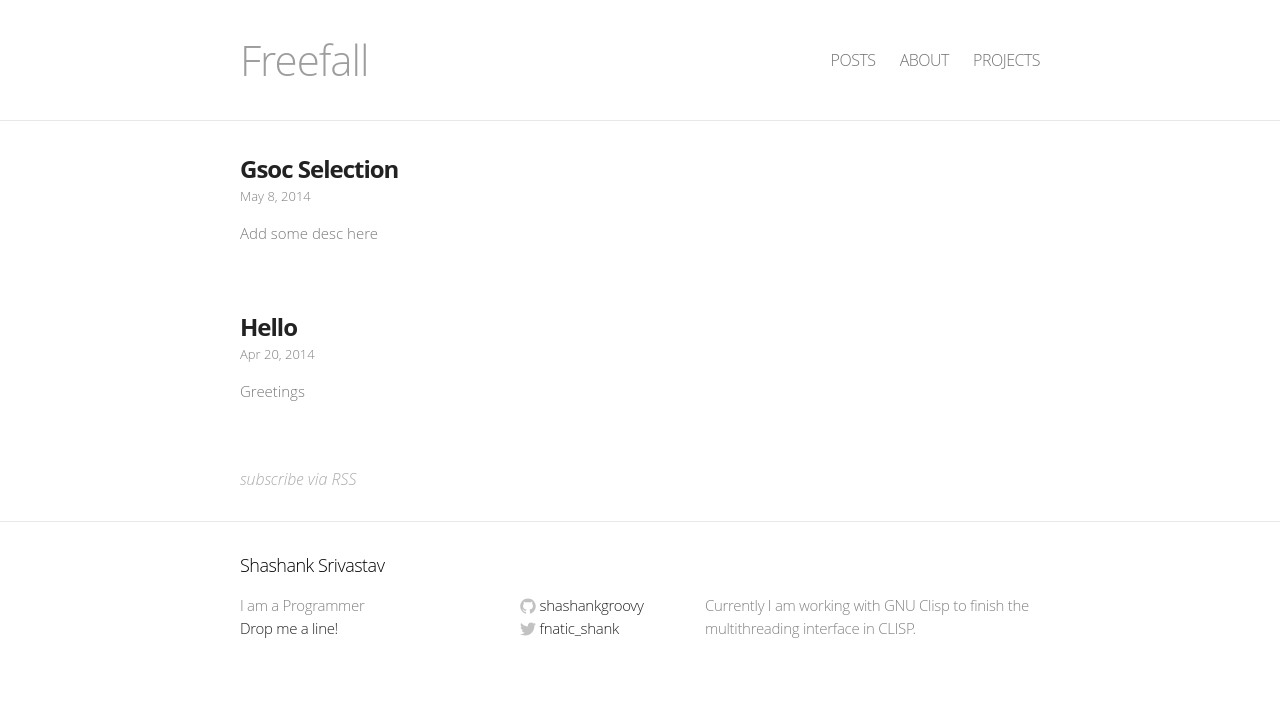
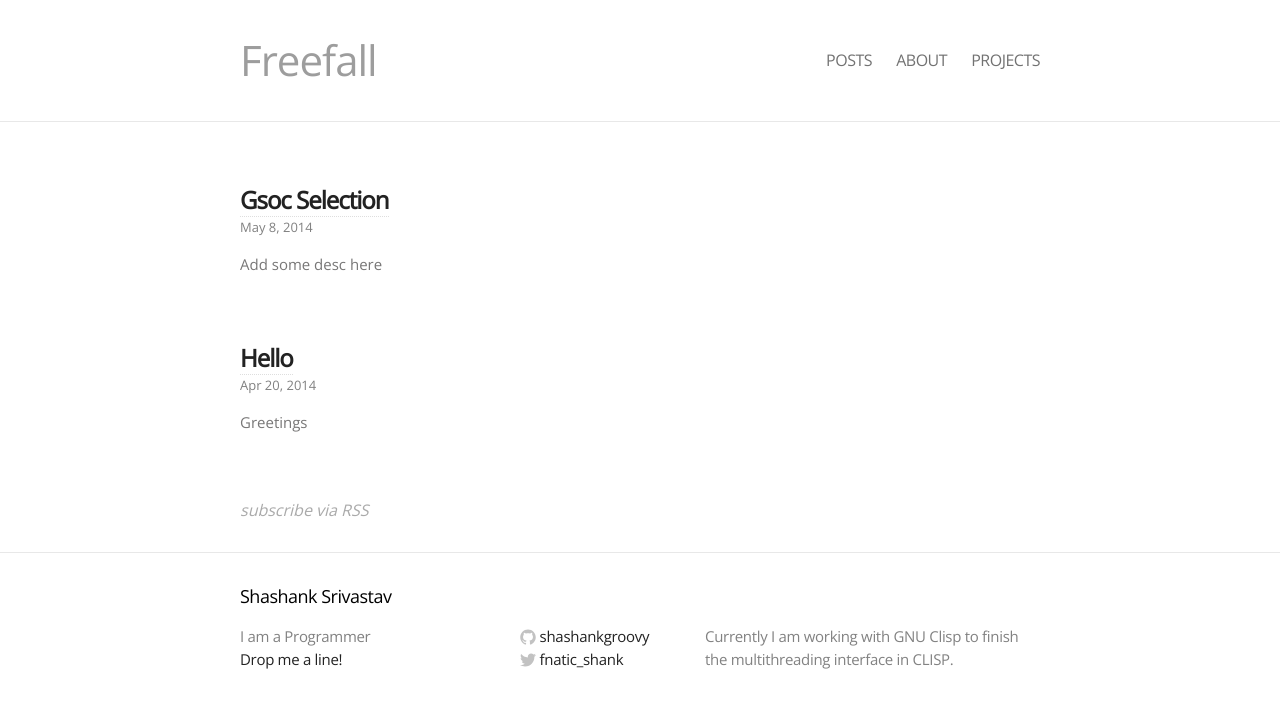
Before and after one commit to shashankgroovy/shashankgroovy.github.io, a Jekyll site: the page built from index.html, in a window 1280 px wide. Shown: the top 708 px of the page. Built offline with Jekyll 4.4.1, drawn with Linux system fonts in a browser that asks for light colours; Markdown is read by kramdown in place of the engine named in the settings.

Commit message:
Add style for links

```diff
--- a/_includes/head.html
+++ b/_includes/head.html
@@ -9,4 +9,7 @@
         <!-- Custom CSS -->
         <link rel="stylesheet" href="/css/main.css">
 
+        <!-- Get the Google font : Open Sans -->
+        <link href='http://fonts.googleapis.com/css?family=Open+Sans:300' rel='stylesheet' type='text/css'>
+
     </head>
--- a/css/main.css
+++ b/css/main.css
@@ -18,8 +18,8 @@
 
 h1, h2, h3, h4, h5, h6 { font-size: 100%; font-weight: 400; }
 
-a         { color: #222222; text-decoration: none; }
-a:hover   { color: #000; text-decoration: underline; }
+a         { color: #222222; text-decoration: none; border-bottom: 1px solid #FFFFFF; }
+a:hover   { color: #000; border-bottom: 1px solid #7d7d7d; }
 a:visited { color: #434343; }
 
 /* Utility */
@@ -82,10 +82,11 @@
 
 .footer-heading {
   font-size: 18px;
-  font-weight: 300;
+  font-weight: 500;
   letter-spacing: -.5px;
   margin-bottom: 15px;
 }
+.footer a { border-bottom: 1px #DEDEDE dotted; }
 
 .site-footer .column { float: left; margin-bottom: 15px; }
 
@@ -152,7 +153,8 @@
 
 .home h1 { margin-bottom: 25px; }
 
-.posts { list-style-type: none; }
+.posts { list-style-type: none; margin-top: 30px;}
+.posts a { border-bottom: 1px #DEDEDE dotted; }
 
 .posts li { margin-bottom: 50px; }
 
@@ -198,6 +200,7 @@
 
 .post-content { margin: 0 0 30px; }
 
+.post-content a { border-bottom: 1px #AEAEAE dotted; }
 .post-content > * { margin: 20px 0; }
 
 
@@ -232,7 +235,7 @@
   padding-left: 20px;
   font-size: 16px;
   opacity: .6;
-  letter-spacing: -1px;
+  letter-spacing: -.3px;
   font-style: italic;
   margin: 30px 0;
 }
```
